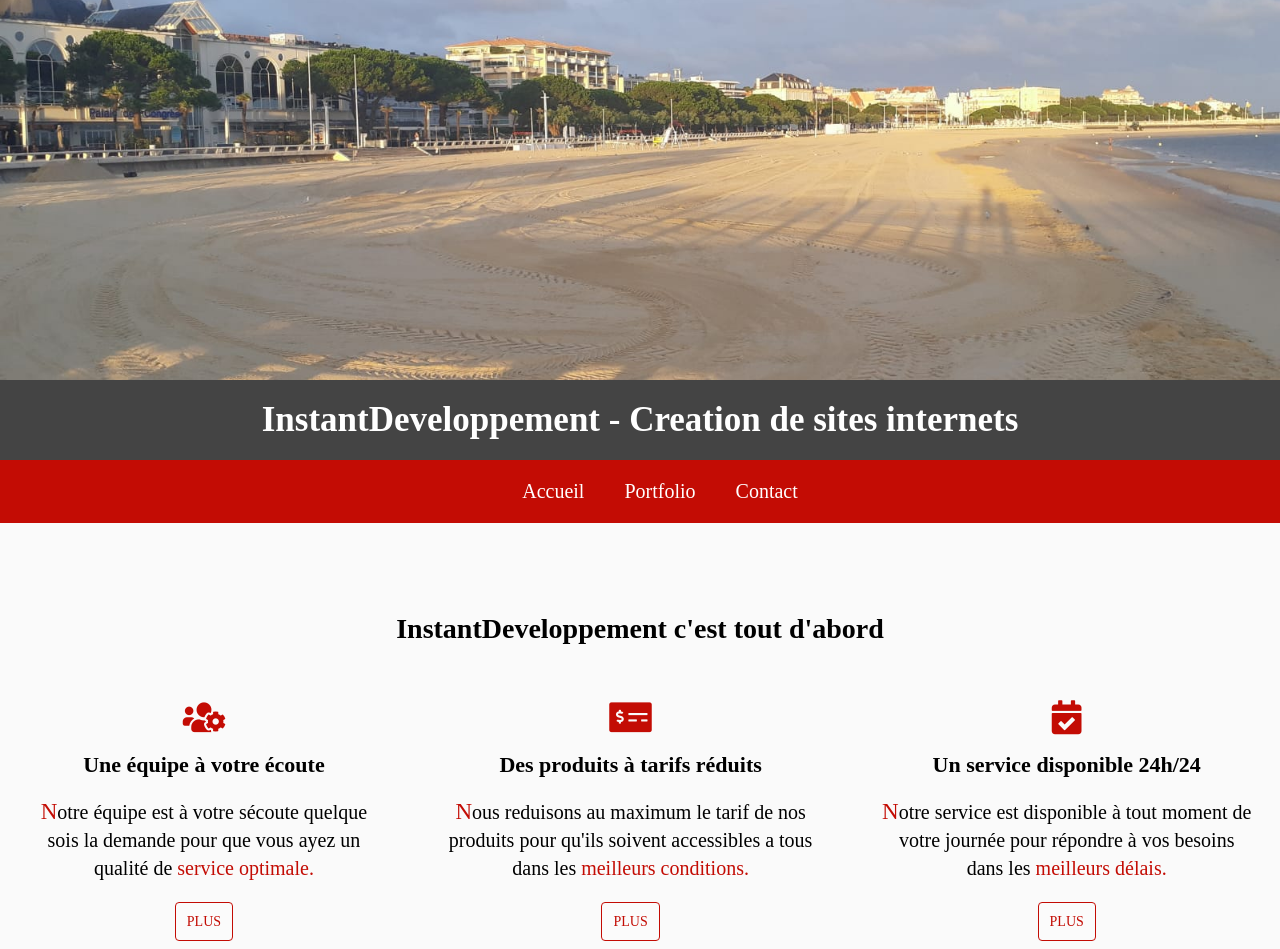
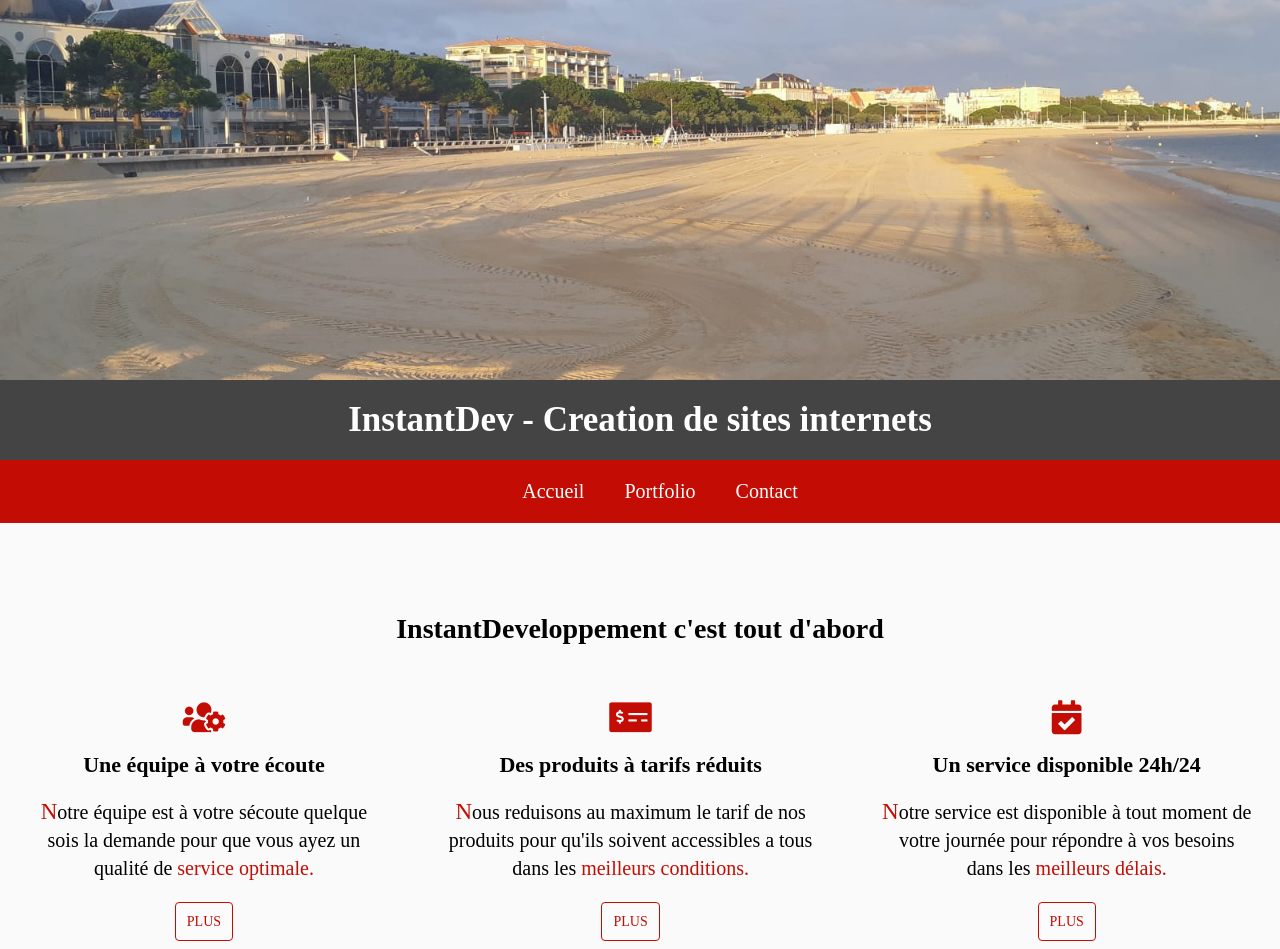
Before and after one commit to instantdeveloppement/instantdeveloppement.github.io, a plain HTML site: page index.html in a window 1280 px wide. Shown: the top 949 px of the page. Drawn offline with nearby package versions, Linux system fonts and the light colour scheme.

Commit message:
Update index.html

```diff
--- a/index.html
+++ b/index.html
@@ -21,7 +21,7 @@
 
           <div id="backgroundHeader"></div><!--Fond d'écran du menu-->
 
-          <div id="bef">InstantDeveloppement - Creation de sites internets</div><!--Banderole-->
+          <div id="bef">InstantDev - Creation de sites internets</div><!--Banderole-->
 
           <nav>
               <ul>
```
